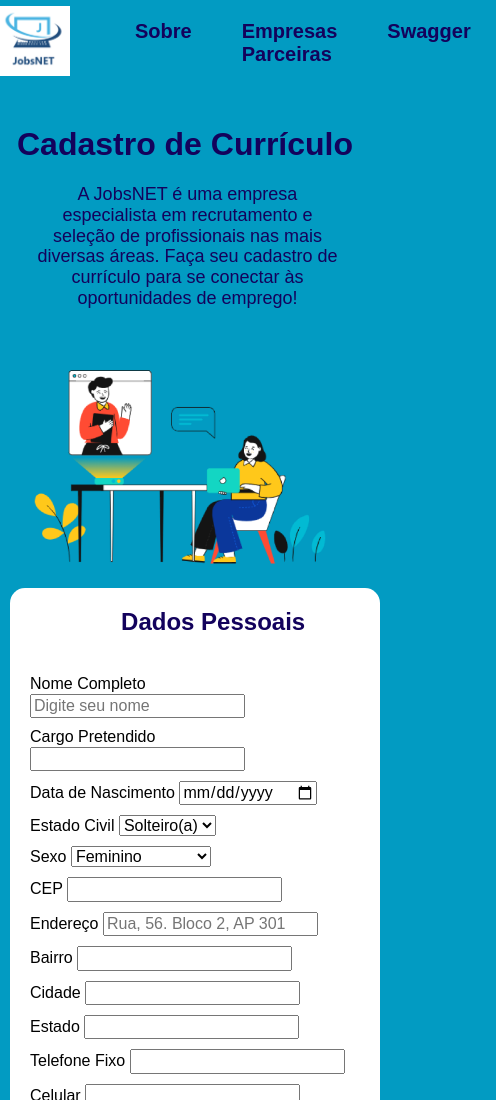
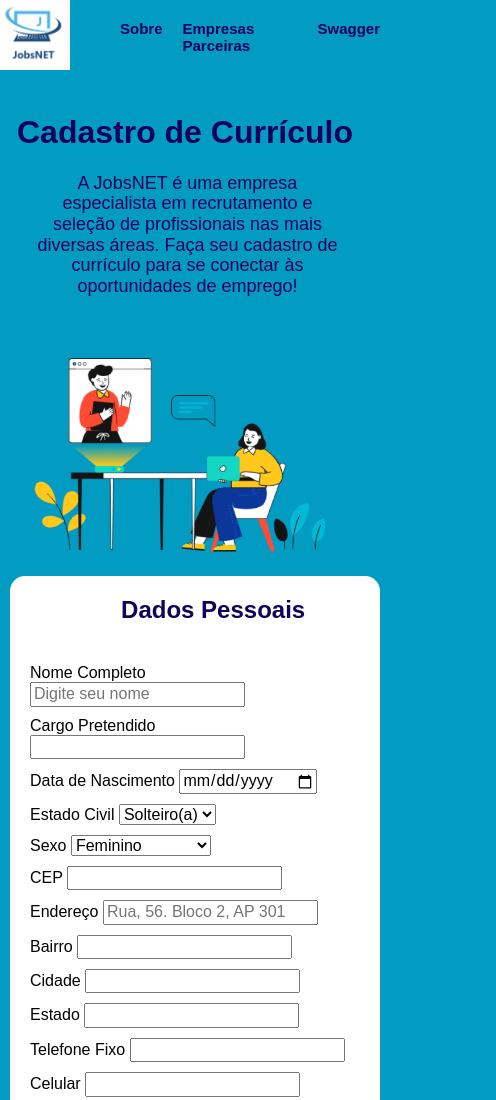
Before and after one commit to suelensalca/desafio-final-gama, a website: page public/index.html in a window 390 px wide. Shown: the top 1100 px of the page, 496 px wide, since content can reach past the window. Drawn offline with nearby package versions, Linux system fonts and the light colour scheme.

Commit message:
style update

```diff
--- a/public/stylesheets/style.css
+++ b/public/stylesheets/style.css
@@ -176,6 +176,13 @@ footer p {
 }
 
 @media only screen and (max-width: 480px) {
+    header ul {
+        font-weight: 200;
+        font-size: 15px;
+    }
+    header li {
+        padding: 0px 10px;
+    }
     .formulario {
         min-width: 370px;
         max-width: 370px;
```
